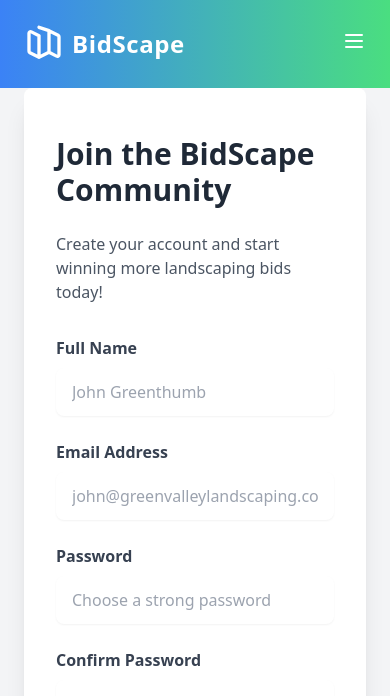
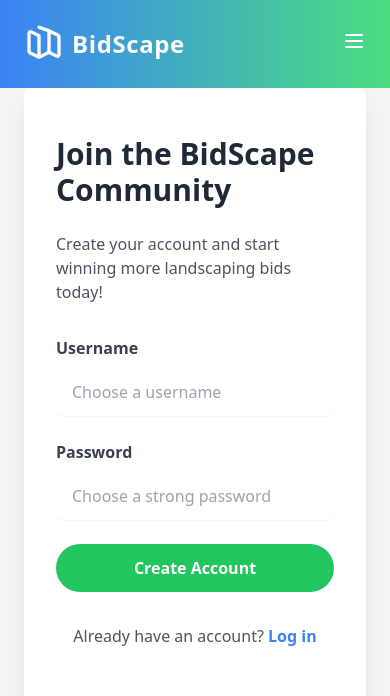
Before and after one commit to JohnathonCrowder/Landscape_bidder, a Flask app: page /signup in a window 390 px wide. Shown: the top 696 px of the page. Run offline with Flask 3, Linux system fonts and the light colour scheme; some libraries are stand-ins or nearby versions; grey boxes are pictures that could not be loaded.

Commit message:
Added Login system

```diff
--- a/app/routes.py
+++ b/app/routes.py
@@ -15,6 +15,13 @@ from reportlab.lib.styles import getSampleStyleSheet, ParagraphStyle
 from reportlab.lib.units import inch
 from reportlab.platypus import SimpleDocTemplate, Table, TableStyle, Paragraph, Spacer, Image, HRFlowable
 from app.data import LANDSCAPE_ITEMS
+
+from flask import render_template, redirect, url_for, flash, request
+from flask_login import login_user, login_required, logout_user, current_user
+from app import db
+from app.models import User
+#from . import bp
+from .data import LANDSCAPE_ITEMS
 
 
 from io import BytesIO
@@ -39,26 +46,42 @@ def contact():
 
 @bp.route('/login', methods=['GET', 'POST'])
 def login():
+    if current_user.is_authenticated:
+        return redirect(url_for('main.index'))
     if request.method == 'POST':
-        username = request.form.get('username')
-        password = request.form.get('password')
-
-        if username == 'admin' and password == 'admin':
-            session['logged_in'] = True
+        username = request.form['username']
+        password = request.form['password']
+        user = User.query.filter_by(username=username).first()
+        if user and user.check_password(password):
+            login_user(user)
             return redirect(url_for('main.index'))
         else:
-            return render_template('login.html', title='Login', error='Invalid credentials')
-
-    return render_template('login.html', title='Login')
+            flash('Invalid username or password')
+    return render_template('login.html')
 
 @bp.route('/logout')
+@login_required
 def logout():
-    session.pop('logged_in', None)
+    logout_user()
     return redirect(url_for('main.index'))
 
-@bp.route('/signup')
+@bp.route('/signup', methods=['GET', 'POST'])
 def signup():
-    return render_template('signup.html', title='Sign Up')
+    if current_user.is_authenticated:
+        return redirect(url_for('main.index'))
+    if request.method == 'POST':
+        username = request.form['username']
+        password = request.form['password']
+        if User.query.filter_by(username=username).first():
+            flash('Username already exists')
+        else:
+            user = User(username=username)
+            user.set_password(password)
+            db.session.add(user)
+            db.session.commit()
+            login_user(user)
+            return redirect(url_for('main.index'))
+    return render_template('signup.html')
 
 @bp.route('/forgot-password')
 def forgot_password():
--- a/app/templates/base.html
+++ b/app/templates/base.html
@@ -23,19 +23,15 @@
                     <a href="{{ url_for('main.about') }}" class="text-lg font-medium hover:text-blue-100 transition duration-300 ease-in-out">About</a>
                     <a href="{{ url_for('main.bid_estimator') }}" class="text-lg font-medium hover:text-blue-100 transition duration-300 ease-in-out">Bid Estimator</a>
                     <a href="{{ url_for('main.contact') }}" class="text-lg font-medium hover:text-blue-100 transition duration-300 ease-in-out">Contact</a>
-                    {% if session.get('logged_in') %}
+
+
+                    {% if current_user.is_authenticated %}
                     <a href="{{ url_for('main.custom_bidder') }}" class="text-lg font-medium hover:text-blue-100 transition duration-300 ease-in-out">Custom Bidder</a>
-                        <a href="{{ url_for('main.logout') }}" class="bg-red-500 text-white hover:bg-red-600 font-bold py-2 px-6 rounded-full transition duration-300 ease-in-out shadow-md hover:shadow-lg transform hover:scale-105">
-                            Log Out
-                        </a>
-                    {% else %}
-                        <a href="{{ url_for('main.login') }}" class="bg-white text-blue-500 hover:bg-blue-100 font-bold py-2 px-6 rounded-full transition duration-300 ease-in-out shadow-md hover:shadow-lg transform hover:scale-105">
-                            Log In
-                        </a>
-                        <a href="{{ url_for('main.signup') }}" class="bg-green-500 text-white hover:bg-green-600 font-bold py-2 px-6 rounded-full transition duration-300 ease-in-out shadow-md hover:shadow-lg transform hover:scale-105">
-                            Sign Up
-                        </a>
-                    {% endif %}
+                    <a href="{{ url_for('main.logout') }}">Logout</a>
+                {% else %}
+                    <a href="{{ url_for('main.login') }}">Login</a>
+                    <a href="{{ url_for('main.signup') }}">Sign Up</a>
+                {% endif %}
                 </div>
                 <div class="md:hidden">
                     <button id="mobile-menu-btn" class="text-white focus:outline-none">
--- a/app/templates/signup.html
+++ b/app/templates/signup.html
@@ -9,28 +9,23 @@
             <div class="md:w-1/2 px-8 py-12">
                 <h2 class="text-3xl font-extrabold text-gray-800 mb-6">Join the BidScape Community</h2>
                 <p class="text-gray-600 mb-8">Create your account and start winning more landscaping bids today!</p>
-                <form action="#" method="POST">
+                <form action="{{ url_for('main.signup') }}" method="POST">
+                    {% with messages = get_flashed_messages() %}
+                    {% if messages %}
+                    <div class="bg-red-100 border border-red-400 text-red-700 px-4 py-3 rounded relative mb-4" role="alert">
+                        {% for message in messages %}
+                        <span class="block sm:inline">{{ message }}</span>
+                        {% endfor %}
+                    </div>
+                    {% endif %}
+                    {% endwith %}
                     <div class="mb-6">
-                        <label for="full_name" class="block text-gray-700 font-semibold mb-2">Full Name</label>
-                        <input type="text" id="full_name" name="full_name" class="w-full px-4 py-3 rounded-lg shadow-sm focus:outline-none focus:shadow-outline-blue focus:border-blue-300" placeholder="John Greenthumb" required>
-                    </div>
-                    <div class="mb-6">
-                        <label for="email" class="block text-gray-700 font-semibold mb-2">Email Address</label>
-                        <input type="email" id="email" name="email" class="w-full px-4 py-3 rounded-lg shadow-sm focus:outline-none focus:shadow-outline-blue focus:border-blue-300" placeholder="john@greenvalleylandscaping.com" required>
+                        <label for="username" class="block text-gray-700 font-semibold mb-2">Username</label>
+                        <input type="text" id="username" name="username" class="w-full px-4 py-3 rounded-lg shadow-sm focus:outline-none focus:shadow-outline-blue focus:border-blue-300" placeholder="Choose a username" required>
                     </div>
                     <div class="mb-6">
                         <label for="password" class="block text-gray-700 font-semibold mb-2">Password</label>
                         <input type="password" id="password" name="password" class="w-full px-4 py-3 rounded-lg shadow-sm focus:outline-none focus:shadow-outline-blue focus:border-blue-300" placeholder="Choose a strong password" required>
-                    </div>
-                    <div class="mb-6">
-                        <label for="confirm_password" class="block text-gray-700 font-semibold mb-2">Confirm Password</label>
-                        <input type="password" id="confirm_password" name="confirm_password" class="w-full px-4 py-3 rounded-lg shadow-sm focus:outline-none focus:shadow-outline-blue focus:border-blue-300" placeholder="Confirm your password" required>
-                    </div>
-                    <div class="mb-6 flex items-center">
-                        <input type="checkbox" id="terms" name="terms" class="form-checkbox h-5 w-5 text-green-500" required>
-                        <label for="terms" class="ml-2 block text-gray-700">
-                            I agree to the <a href="#" class="text-blue-500 hover:text-blue-600">Terms of Service</a> and <a href="#" class="text-blue-500 hover:text-blue-600">Privacy Policy</a>
-                        </label>
                     </div>
                     <button type="submit" class="w-full bg-green-500 text-white font-bold py-3 px-6 rounded-full hover:bg-green-600 transition duration-300 ease-in-out">
                         Create Account
--- a/config.py
+++ b/config.py
@@ -1,5 +1,5 @@
 import os
 
-class Config:
-    SECRET_KEY = os.environ.get('SECRET_KEY') or 'your-secret-key'
-    # Add other configuration variables as needed
+basedir = os.path.abspath(os.path.dirname(__file__))
+SQLALCHEMY_DATABASE_URI = 'sqlite:///' + os.path.join(basedir, 'app.db')
+SQLALCHEMY_TRACK_MODIFICATIONS = False
```
Also changed, not shown: app/__init__.py (+12 -0 lines), app/models.py (added, +18 -0 lines), app/templates/login.html (+6 -2 lines), app.db (added).
